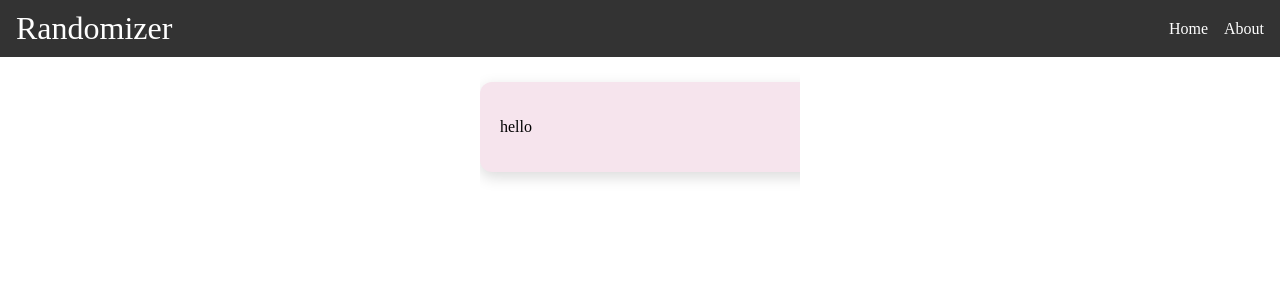
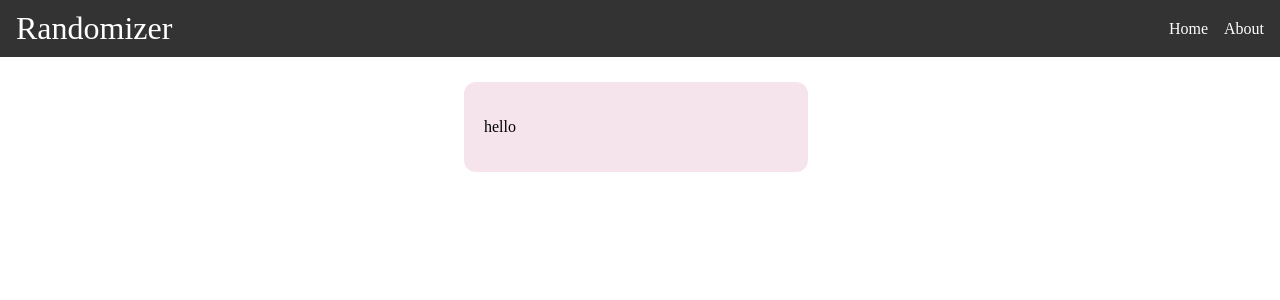
Before and after one commit to zammyk/local-randomizer, a Vue app: page / in a window 1280 px wide. Shown: the top 300 px of the page. Built offline with nearby package versions, Linux system fonts and the light colour scheme.

Commit message:
Fix card container width to fit card

```diff
--- a/src/components/Card.vue
+++ b/src/components/Card.vue
@@ -26,13 +26,12 @@ export default {
 .card {
 display: flex;
 flex-direction: column;
-flex: 0 0 100%;
+flex: 0 0 calc(100% - 1rem);
 padding: 20px;
 border-radius: 12px;
-box-shadow: 0 5px 15px rgba(0, 0, 0, 15%);
 scroll-snap-align: start;
 transition: all 0.2s;
-width: 15rem;
+width: 20rem;
 }
 .card:not(:last-child) {
   margin-right: 10px;
--- a/src/components/Game.vue
+++ b/src/components/Game.vue
@@ -29,14 +29,19 @@ export default {
 <style scoped>
 .card-container {
     display: flex;
-    padding: 25px 0px;
+    padding: 25px 1rem;
     list-style: none;
     overflow-x: scroll;
     scroll-snap-type: x mandatory;
+    width: 20rem;
 }
 #main {
 width: 20rem;
 padding: 0 15px;
 margin: 0 auto;
+display: flex;
+flex-direction: column;
+align-items: center;
+justify-content: center;
 }
 </style>
```
